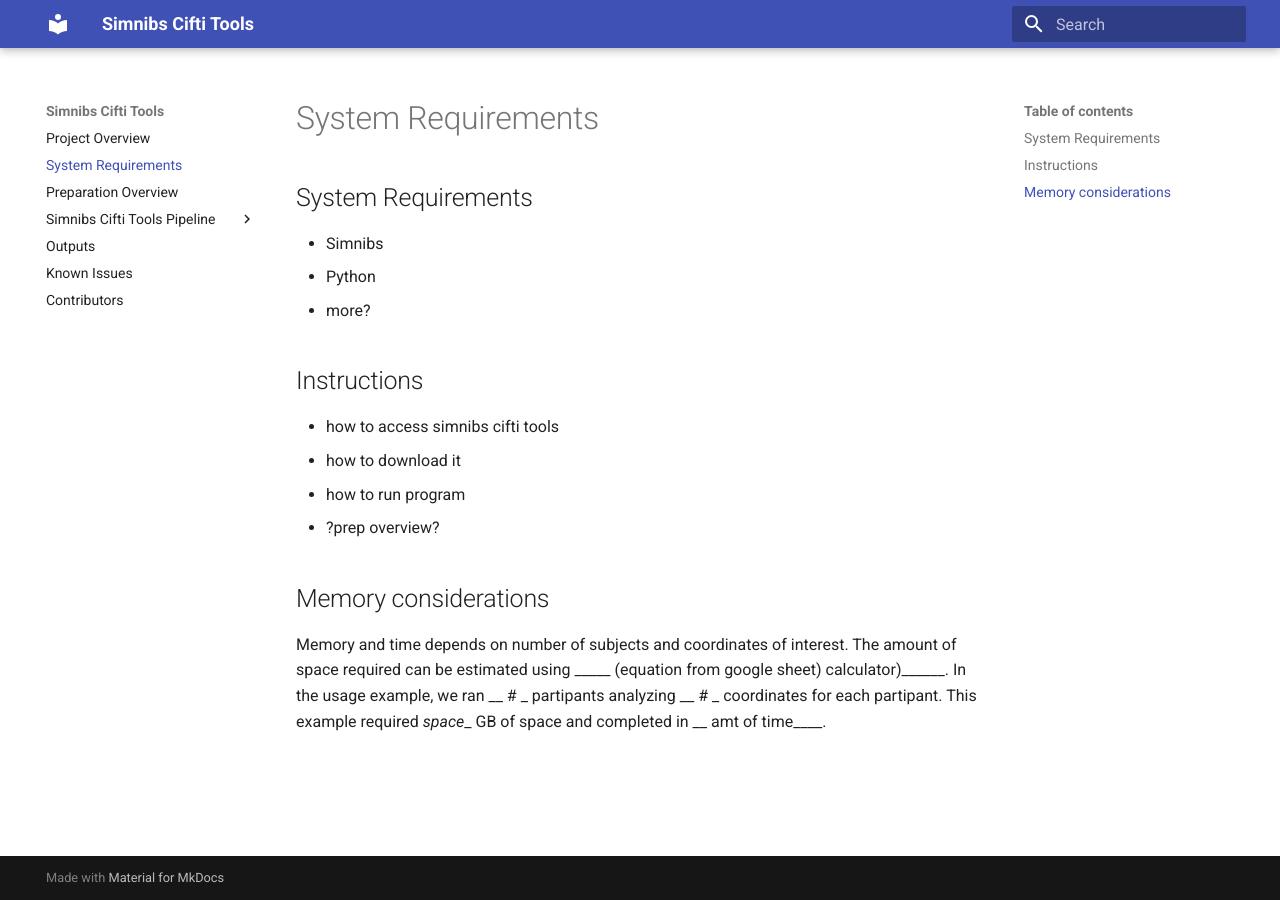
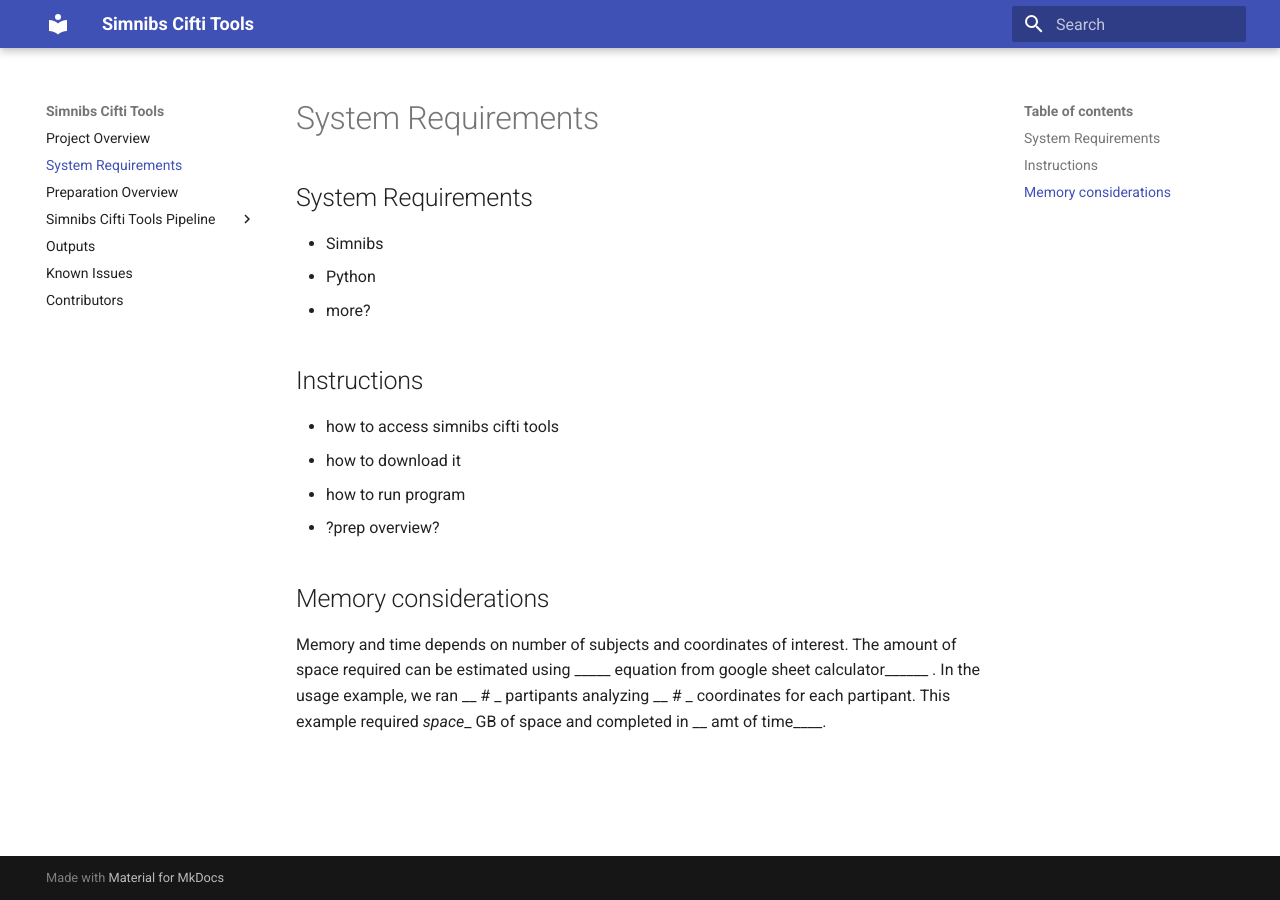
Before and after one commit to DCAN-Labs/simnibs_cifti_tools_RTD2, an MkDocs documentation site: the page built from docs/system_requirements.md, in a window 1280 px wide. Built offline with MkDocs 1.6.1 and Material for MkDocs 9.7.7, drawn with Linux system fonts in a browser that asks for light colours.

```diff
--- a/docs/system_requirements.md
+++ b/docs/system_requirements.md
@@ -10,4 +10,4 @@
 - ?prep overview?
 
 ## Memory considerations
-Memory and time depends on number of subjects and coordinates of interest. The amount of space required can be estimated using _____ (equation from google sheet)  calculator)______. In the usage example, we ran __ # _ partipants analyzing __ # _ coordinates for each partipant. This example required _space__ GB of space and completed in __ amt of time____.
+Memory and time depends on number of subjects and coordinates of interest. The amount of space required can be estimated using _____ equation from google sheet calculator______ . In the usage example, we ran __ # _ partipants analyzing __ # _ coordinates for each partipant. This example required _space__ GB of space and completed in __ amt of time____.
```
